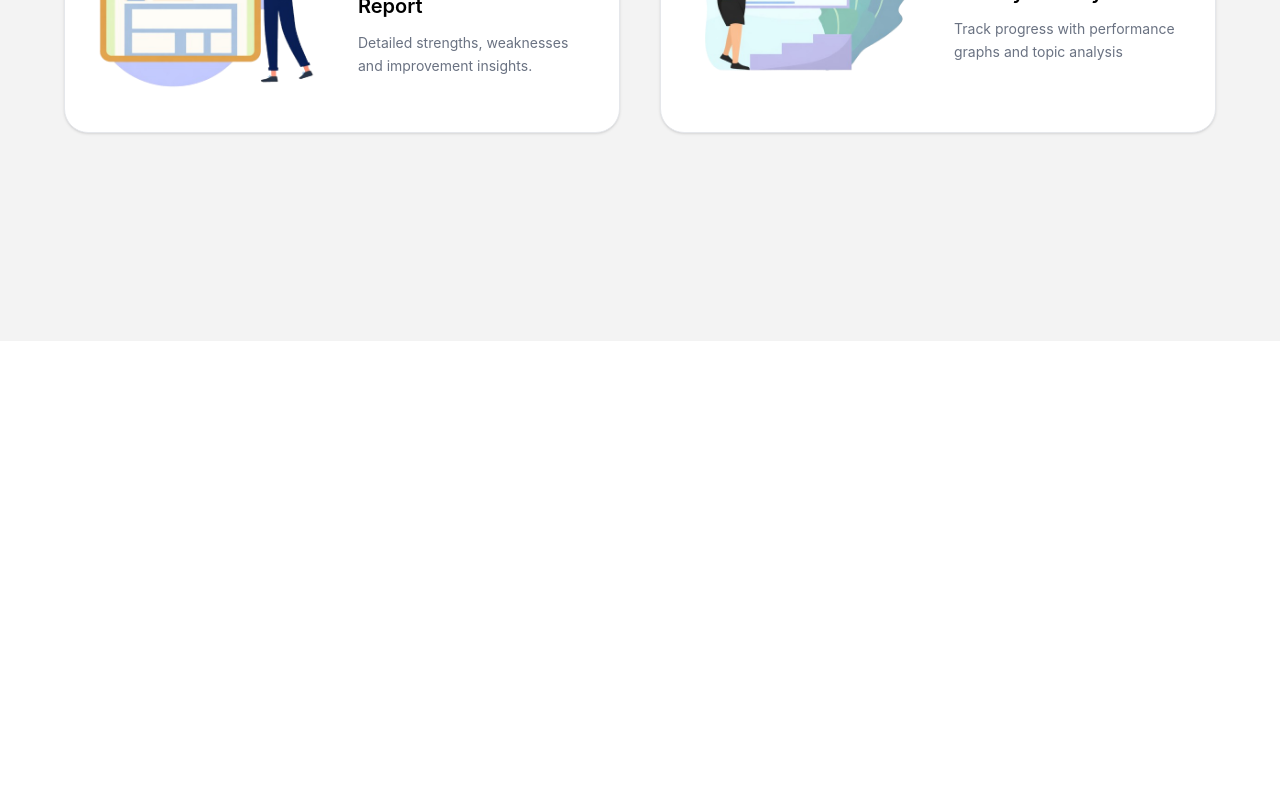
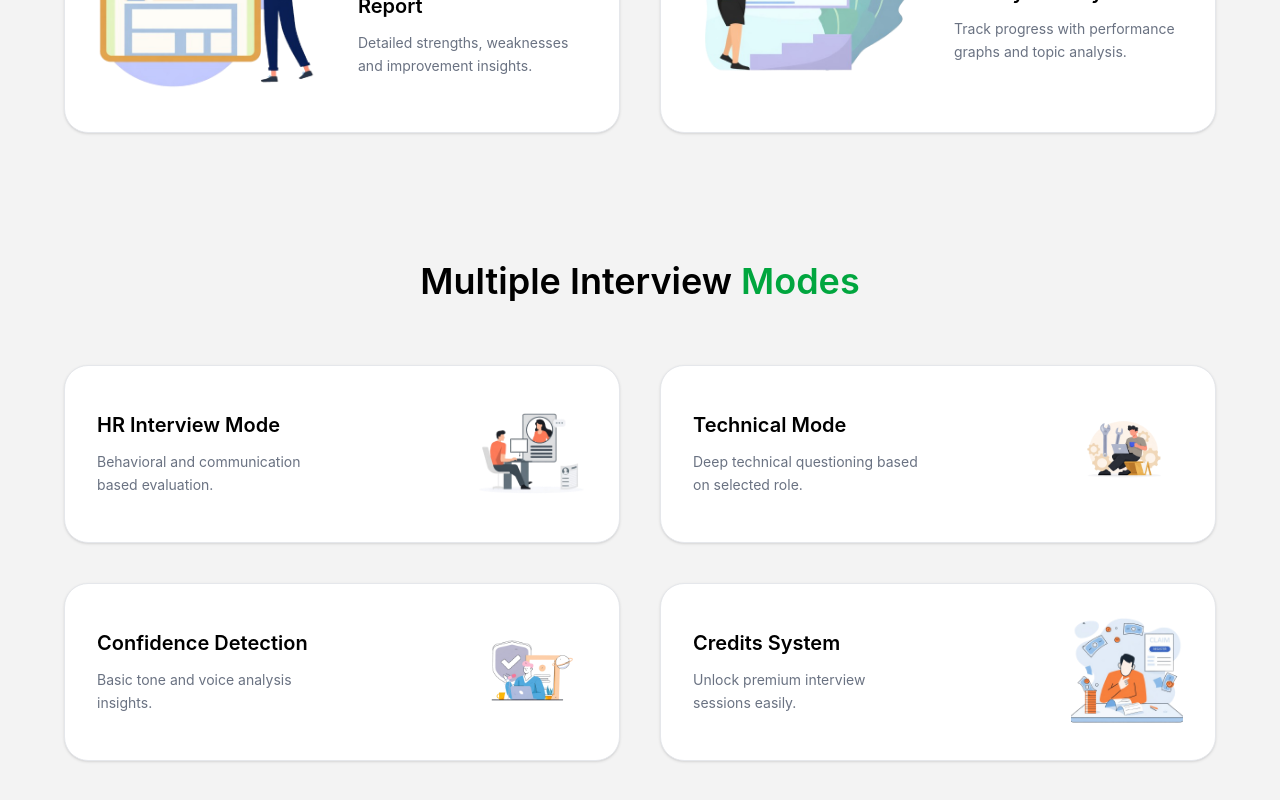
Before and after one commit to AashuKhatkar/InterviewAI, a React (Vite) app in the folder client/: page / in a window 1280 px wide. Shown: the part 1609-2409 px from the top of the page. Before the commit the page ends 1950 px from the top, so only its background shows below. Built offline with nearby package versions, Linux system fonts and the light colour scheme; no server answers.

Commit message:
Added multiple interview modes cards on home page

```diff
--- a/client/src/pages/Home.jsx
+++ b/client/src/pages/Home.jsx
@@ -178,7 +178,7 @@ function Home() {
                                     image: analyticsImg,
                                     icon: <BsBarChart size={20}/>,
                                     title: "History & Analytics",
-                                    desc: "Track progress with performance graphs and topic analysis"
+                                    desc: "Track progress with performance graphs and topic analysis."
                                 }
                             ].map((item,index)=>(
                                 <motion.div key = {index}
@@ -207,6 +207,72 @@ function Home() {
                     </div>
                 </div>
 
+                <div className='mb-32'>
+                    <motion.h2
+                        initial={{ opacity: 0, y: 20 }}
+                        whileInView={{ opacity: 1, y: 0 }}
+                        transition={{ duration: 0.6 }}
+                        className='text-4xl font-semibold text-center mb-16'>
+                        Multiple Interview{" "}
+                        <span className="text-green-600">Modes</span>
+                    </motion.h2>
+
+                    <div className='grid md:grid-cols-2 gap-10'>
+                        {
+                            [
+                                {
+                                    img: hrImg,
+                                    title: "HR Interview Mode",
+                                    desc: "Behavioral and communication based evaluation."
+                                },
+                                {
+                                    img: techImg,
+                                    title: "Technical Mode",
+                                    desc: "Deep technical questioning based on selected role."
+                                },
+                                {
+                                    img: confidenceImg,
+                                    title: "Confidence Detection",
+                                    desc: "Basic tone and voice analysis insights."
+                                },
+                                {
+                                    img: creditImg,
+                                    title: "Credits System",
+                                    desc: "Unlock premium interview sessions easily."
+                                }
+                            ].map((mode,index)=>(
+                                <motion.div key = {index}
+                                initial={{ opacity: 0, y: 30 }}
+                                whileInView={{ opacity: 1, y: 0 }}
+                                transition={{ duration: 0.5, delay: index * 0.1 }}
+                                whileHover={{ y: -6 }}
+                                className='bg-white border border-gray-200 rounded-3xl p-8 shadow-sm hover:shadow-xl transition-all'>
+
+                                    <div className='flex items-center justify-between gap-6'>
+                                        <div className = 'w-1/2'>
+                                            <h3 className='font-semibold text-xl mb-3'>
+                                                {mode.title}
+                                            </h3>
+
+                                            <p className='text-gray-500 text-sm leading-relaxed'>
+                                                {mode.desc}
+                                            </p>
+                                        </div>
+
+                                        <div className='w-1/2 flex justify-end'>
+                                            <img
+                                                src={mode.img}
+                                                alt={mode.title}
+                                                className='w-28 h-28 object-contain'
+                                            />
+                                        </div>
+                                    </div>
+                                </motion.div>
+                            ))
+                        }
+                    </div>
+                </div>
+
            </div>
         </div>
            {showAuth && <AuthModel onClose={()=>setShowAuth(false)}/>}
```
